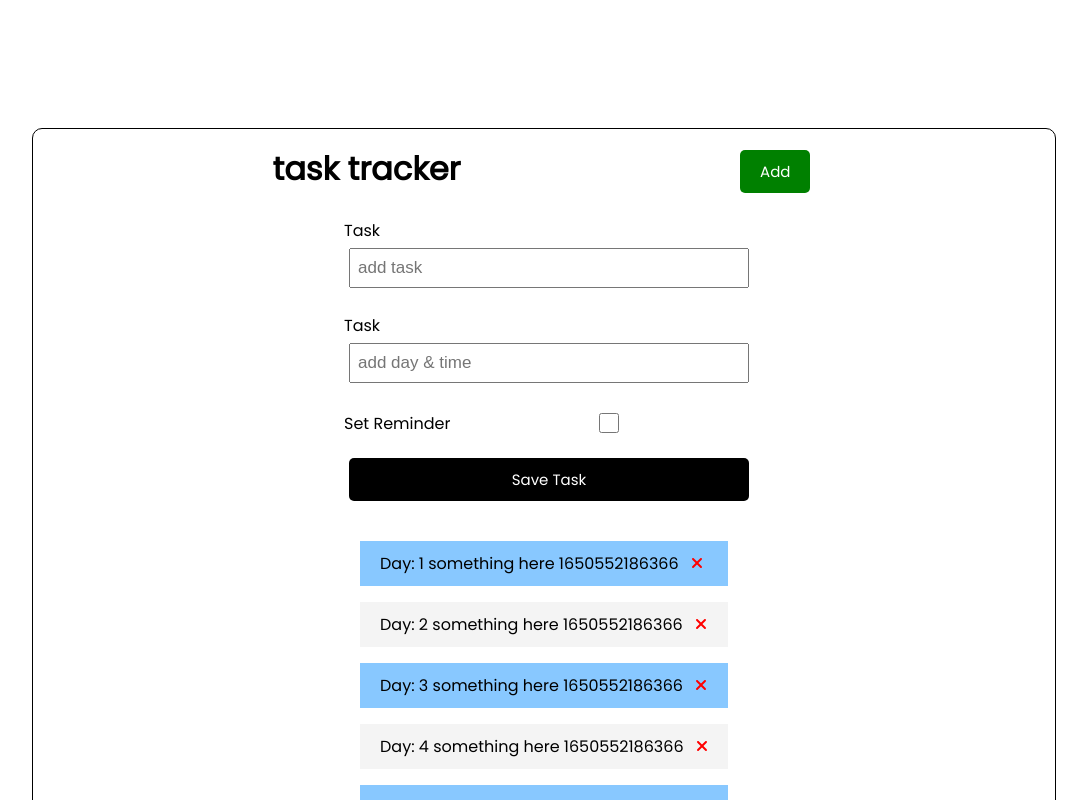
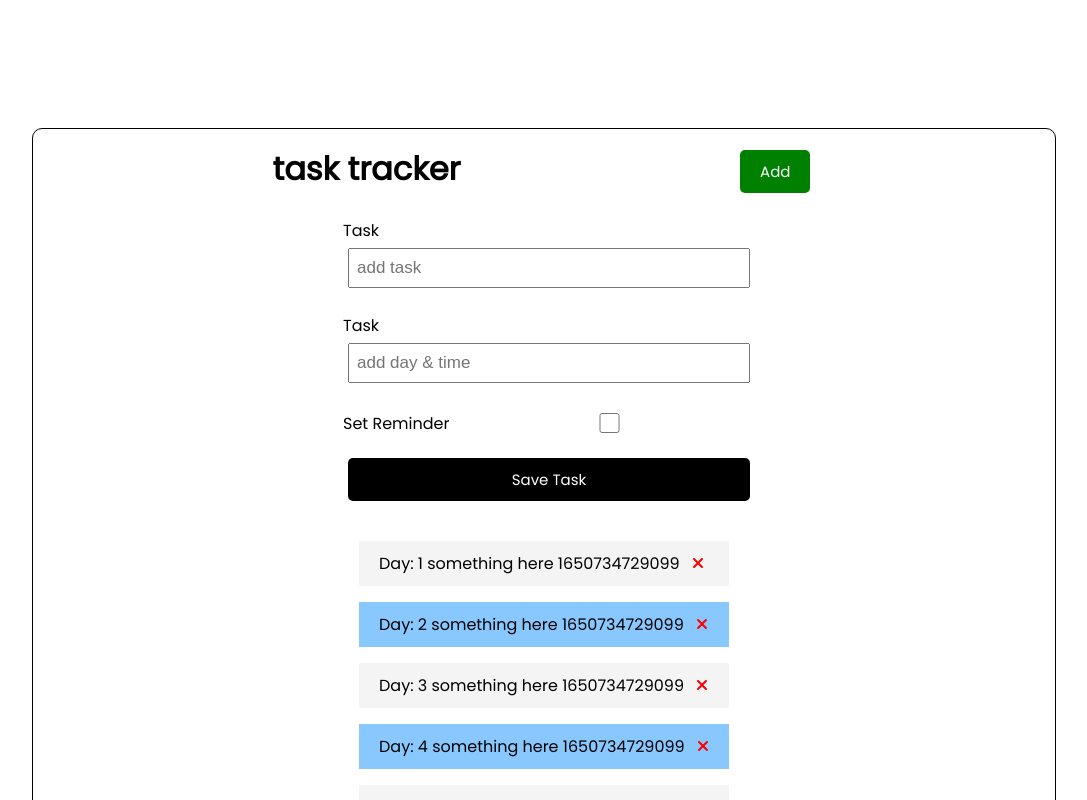
Before and after one commit to Dj-Viking/hello-ng, an Angular app: page / in a window 1280 px wide. Shown: the top 800 px of the page, without its empty margins (96-1183 px from the left). Built offline with nearby package versions, Linux system fonts and the light colour scheme; data requests are answered from the project's data file.

Commit message:
okay fixed it had some functions that were not the correct name

```diff
--- a/db.json
+++ b/db.json
@@ -2,38 +2,44 @@
   "tasks": [
     {
       "id": 1,
-      "text": "something here 1650552186366",
+      "text": "something here 1650734729099",
       "day": "1",
+      "reminder": false
+    },
+    {
+      "id": 2,
+      "text": "something here 1650734729099",
+      "day": "2",
       "reminder": true
     },
     {
-      "id": 2,
-      "text": "something here 1650552186366",
-      "day": "2",
+      "id": 3,
+      "text": "something here 1650734729099",
+      "day": "3",
       "reminder": false
     },
     {
-      "id": 3,
-      "text": "something here 1650552186366",
-      "day": "3",
+      "id": 4,
+      "text": "something here 1650734729099",
+      "day": "4",
       "reminder": true
     },
     {
-      "id": 4,
-      "text": "something here 1650552186366",
-      "day": "4",
+      "id": 5,
+      "text": "something here 1650734729099",
+      "day": "5",
       "reminder": false
     },
     {
-      "id": 5,
-      "text": "something here 1650552186366",
-      "day": "5",
+      "id": 6,
+      "text": "something here 1650734729099",
+      "day": "6",
       "reminder": true
     },
     {
-      "id": 6,
-      "text": "something here 1650552186366",
-      "day": "6",
+      "id": 7,
+      "text": "something here 1650734729099",
+      "day": "7",
       "reminder": false
     }
   ]
--- a/src/app/components/button/button.component.html
+++ b/src/app/components/button/button.component.html
@@ -1,7 +1,7 @@
 <button
   class="btn"
   [ngStyle]="{ 'background-color': color, 'color': 'white' }"
-  (btnClick)="toggleAddTask()"
+  (click)="onClick()"
 >
   {{text}}
 </button>
--- a/src/app/components/button/button.component.ts
+++ b/src/app/components/button/button.component.ts
@@ -14,7 +14,7 @@ export class ButtonComponent implements OnInit {
     ngOnInit(): void {
     }
 
-    toggleAddTask() {
+    onClick(): void {
         this.btnClick.emit()
     }
 
--- a/src/app/header/header.component.html
+++ b/src/app/header/header.component.html
@@ -4,6 +4,7 @@
     <app-button
       color="{{ showAddTask ? 'red' : 'green' }}"
       text="{{ showAddTask ? 'Close' : 'Add' }}"
+      (btnClick)="toggleAddTask()"
     >
     </app-button>
   </div>
--- a/src/app/header/header.component.ts
+++ b/src/app/header/header.component.ts
@@ -7,6 +7,7 @@ import { Subscription } from 'rxjs';
     styleUrls: ['./header.component.scss']
 })
 export class HeaderComponent implements OnInit {
+
     title = "task tracker"
     showAddTask: boolean = false;
     subscription!: Subscription;
@@ -23,7 +24,7 @@ export class HeaderComponent implements OnInit {
     }
 
     toggleAddTask(): void {
-        this.uiService._toggleAddTask();
+        this.uiService.toggleAddTask();
     }
 
 }
--- a/src/app/services/ui.service.ts
+++ b/src/app/services/ui.service.ts
@@ -14,8 +14,8 @@ export class UiService {
     constructor() { }
 
     // call this function when the element is clicked.
-    _toggleAddTask(): void {
-        console.log("kfdjfkdjk");
+    toggleAddTask(): void {
+        // console.log("kfdjfkdjk");
 
         this.showAddTask = !this.showAddTask;
         this.subject.next(this.showAddTask);
```
